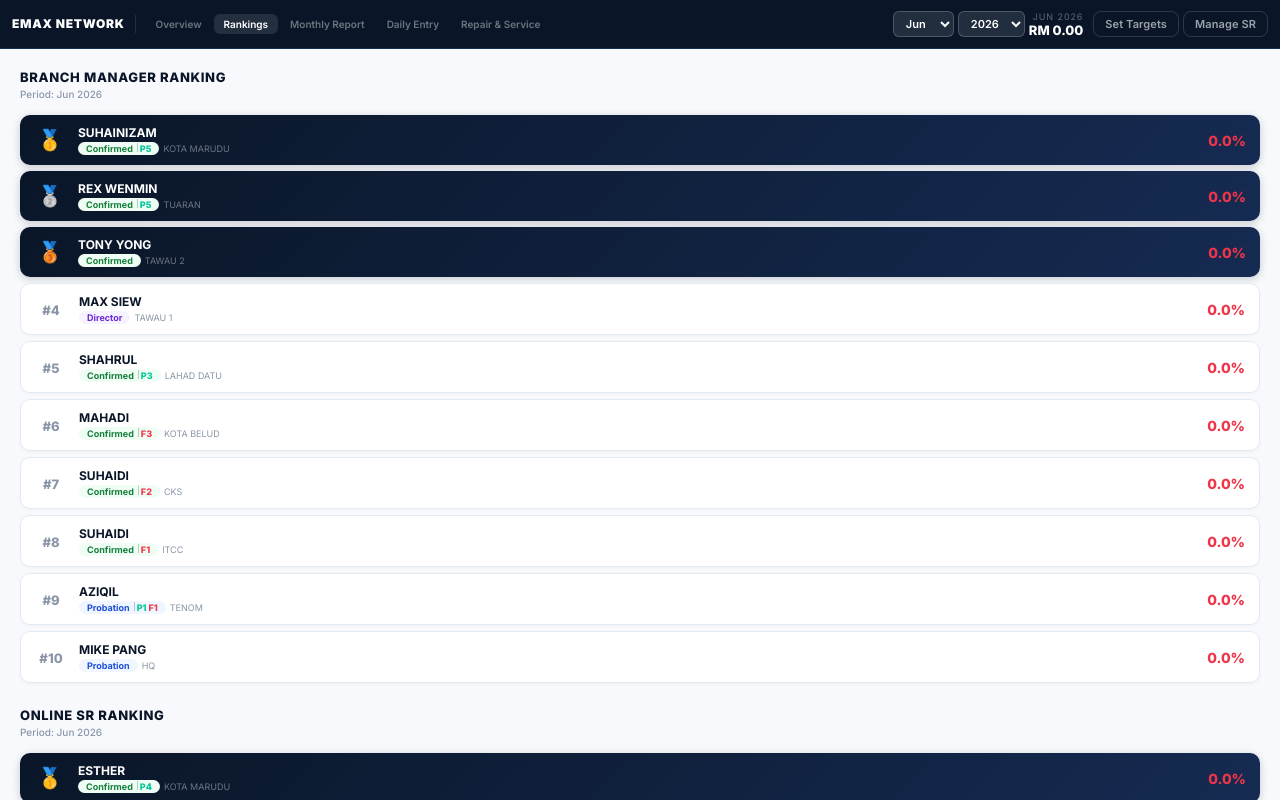
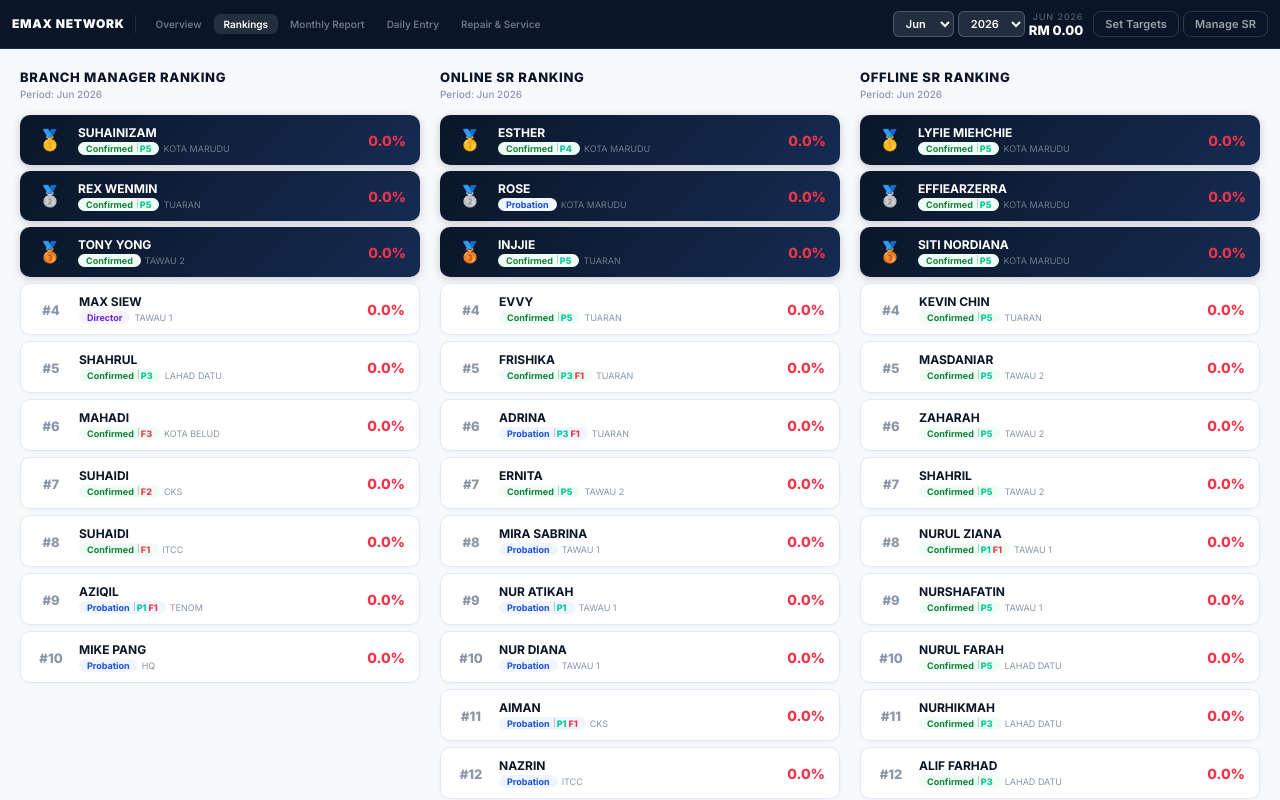
Before and after one commit to sophiawsc9395/emax-dashboard, a React (Vite) app: page / in a window 1280 px wide. Both pictures are taken after a click on the button "Rankings". Shown: the top 800 px of the page. Built offline with nearby package versions, Linux system fonts and the light colour scheme.

Commit message:
Update App.jsx

```diff
--- a/src/App.jsx
+++ b/src/App.jsx
@@ -1654,7 +1654,7 @@ export default function App(){
       </div>}
 
       {/* RANKINGS */}
-      {tab==="rankings"&&<div className="fade-in">
+      {tab==="rankings"&&<div className="fade-in" style={{display:"grid",gridTemplateColumns:"repeat(auto-fill,minmax(320px,1fr))",gap:20}}>
         <RankingTable title="Branch Manager Ranking" rows={bmRanking} showBonus showPoints branchMeta={branchMeta} period={rankingPeriod}/>
         <RankingTable title="Online SR Ranking" rows={mkSRRank("Online")} showBonus showPoints branchMeta={branchMeta} period={rankingPeriod}/>
         <RankingTable title="Offline SR Ranking" rows={mkSRRank("Offline")} showBonus showPoints branchMeta={branchMeta} period={rankingPeriod}/>
```
